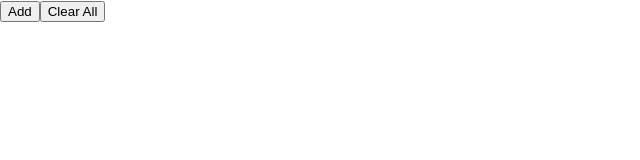
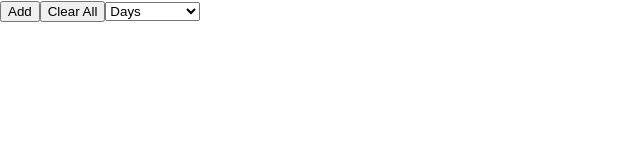
Before and after one commit to arijit-chowdhury-genea/counter, a React (Create React App) app: page / in a window 1280 px wide. Shown: the top 160 px of the page, without its empty margins (0-640 px from the left). Built offline with nearby package versions, Linux system fonts and the light colour scheme.

Commit message:
[Add] Default time unit selection

```diff
--- a/src/App.js
+++ b/src/App.js
@@ -51,6 +51,7 @@ const TIME_UNIT = {
 function App() {
 
   const [units, set_units] = useState([]);
+  const [default_time_unit, set_default_time_unit] = useState(TIME_UNIT.DAYS);
 
   const on_time_change = (id, time) => {
 
@@ -120,7 +121,7 @@ function App() {
       id,
       name: get_default_name(),
       time: get_default_date(),
-      time_unit: TIME_UNIT.DAYS,
+      time_unit: default_time_unit,
     });
     set_units(new_state);
   }
@@ -142,13 +143,23 @@ function App() {
   };
 
   const reset = () => {
+    for (let i = 0; i < units.length; i++) {
+      deregister_callback(units[i].id);
+    }
     set_units([]);
+  }
+
+  const on_default_time_unit_change = (e) => {
+    set_default_time_unit(e.target.value);
   }
 
   return (
     <>
       <button onClick={add_units}>Add</button>
       <button onClick={reset}>Clear All</button>
+      <select value={default_time_unit} onChange={on_default_time_unit_change}>
+        <TimeUnitOptions />
+      </select>
       {render_units()}
     </>
   );
```
